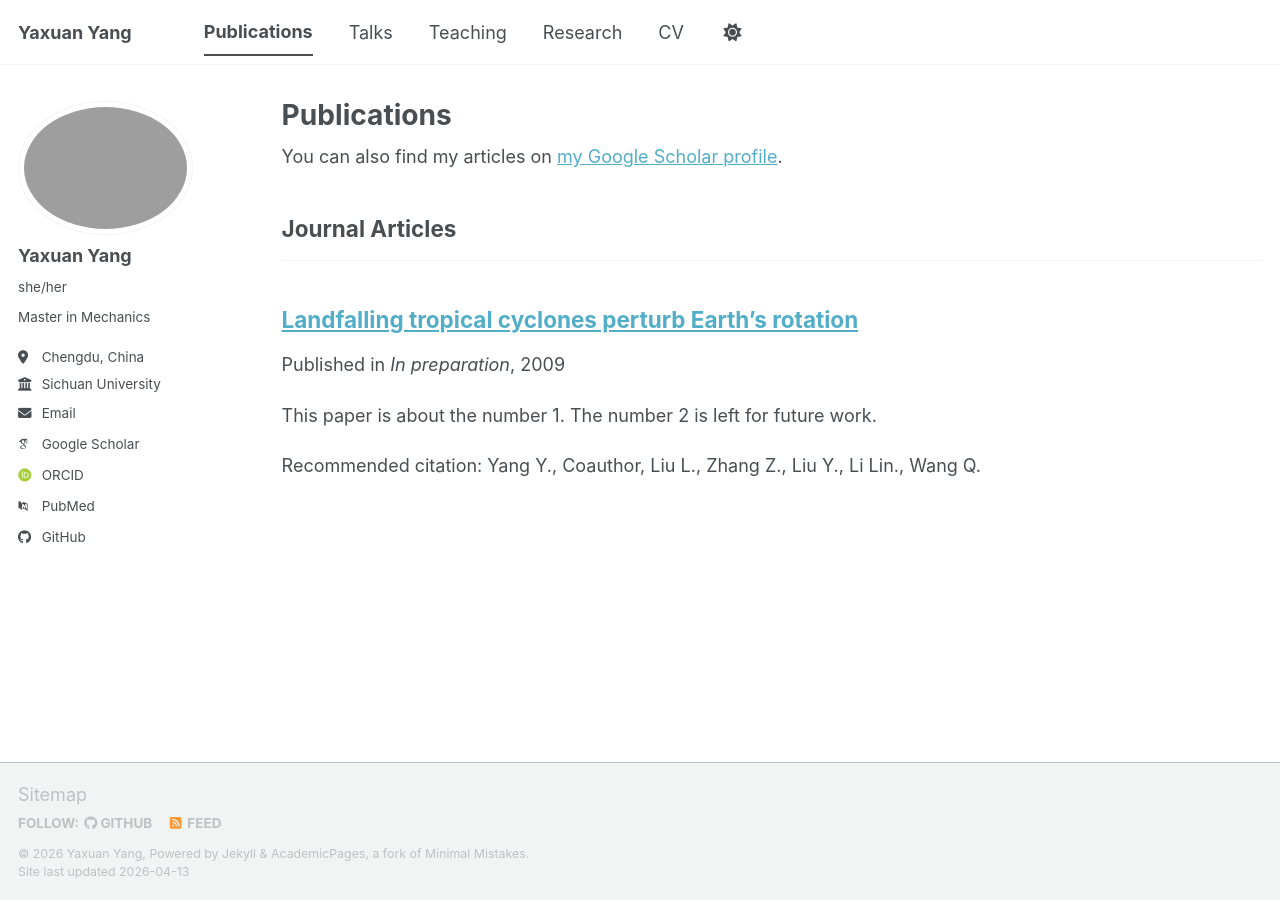
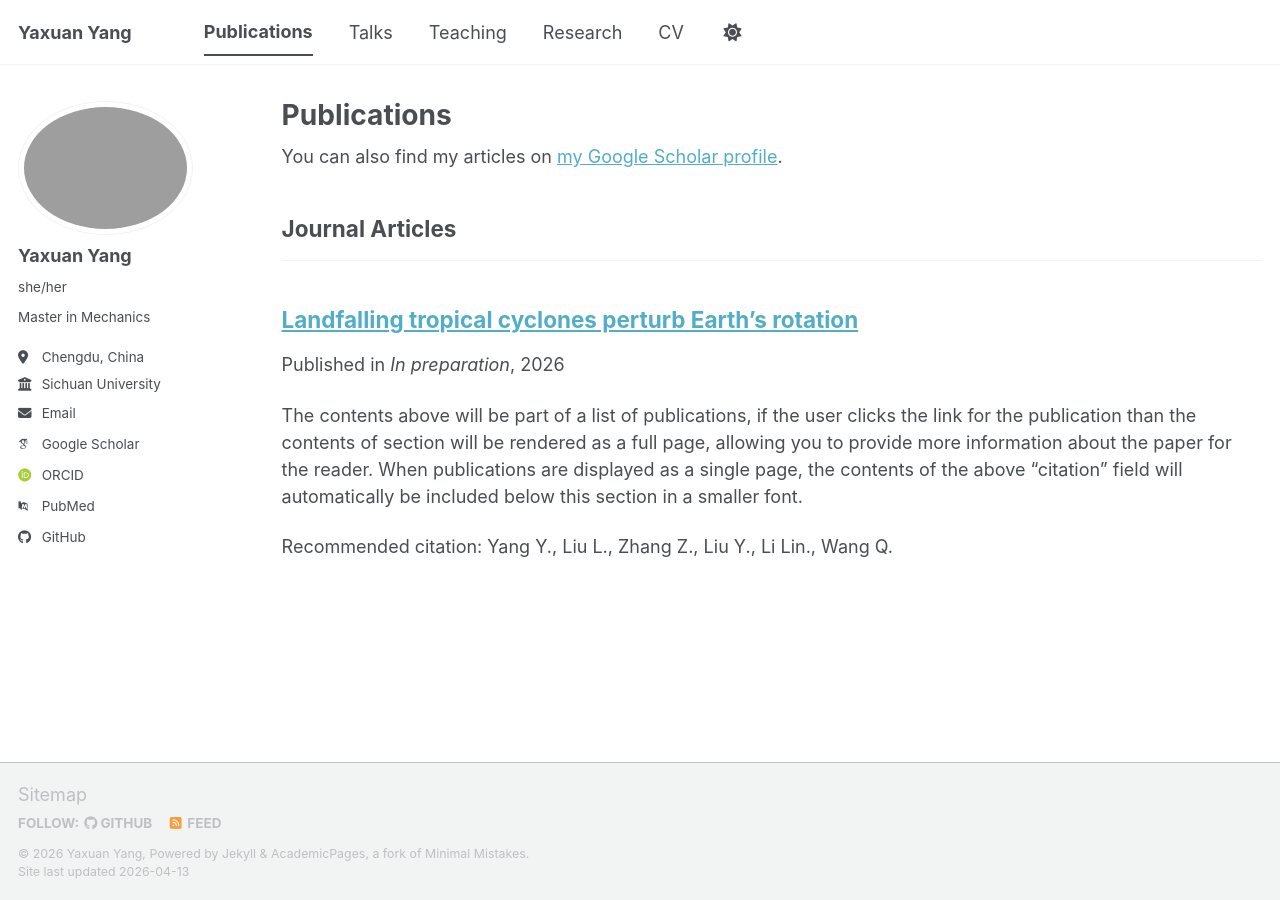
Before and after one commit to yyx-git/yyx-git.github.io, a Jekyll site: the page built from _pages/publications.html, in a window 1280 px wide. Built offline with Jekyll 4.4.1, drawn with Linux system fonts in a browser that asks for light colours; some web fonts are replaced; a script bundle is joined from its source files by our own code; library files that are not in the unit come from our copies.

Commit message:
Revise publication metadata for Landfalling tropical
Updated publication details for 'Landfalling tropical cyclones'. Changed permalink, excerpt, date, and citation.

```diff
--- a/_publications/Landfalling tropical.md
+++ b/_publications/Landfalling tropical.md
@@ -2,13 +2,13 @@
 title: "Landfalling tropical cyclones perturb Earth's rotation"
 collection: publications
 category: manuscripts
-permalink: /publication/Landfalling tropical
-excerpt: 'This paper is about the number 1. The number 2 is left for future work.'
-date: 2009-10-01
+permalink: /publication/Landfalling tropical.md
+#excerpt: 'This paper is about '
+date: 2026-4-13
 venue: "In preparation"
 #slidesurl: 'https://academicpages.github.io/files/slides1.pdf'
 #paperurl: 'https://academicpages.github.io/files/paper1.pdf'
 #bibtexurl: 'https://academicpages.github.io/files/bibtex1.bib'
-citation: 'Yang Y., Coauthor, Liu L., Zhang Z., Liu Y., Li Lin., Wang Q. '
+citation: 'Yang Y., Liu L., Zhang Z., Liu Y., Li Lin., Wang Q. '
 ---
 The contents above will be part of a list of publications, if the user clicks the link for the publication than the contents of section will be rendered as a full page, allowing you to provide more information about the paper for the reader. When publications are displayed as a single page, the contents of the above "citation" field will automatically be included below this section in a smaller font.
```
